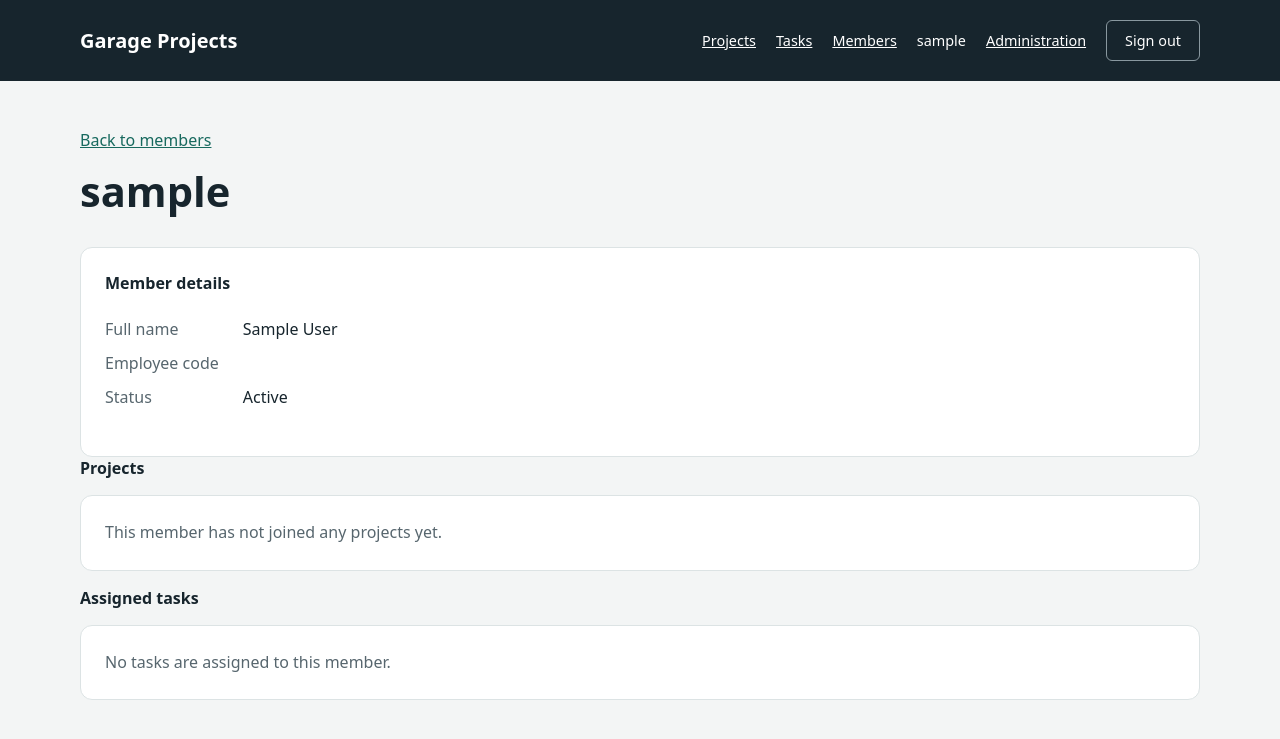
After one commit to Maksym-Murtazin/garage-projects, a Django app: page /members/1/ in a window 1280 px wide. The commit adds this page. Shown: the top 739 px of the page. Run offline with Django 5.2, Linux system fonts and the light colour scheme; the visitor is signed in with stand-in values (Sample User, id 1); data comes from the database, SQL or seed files in the repository; data that the repository does not hold is empty.

Commit message:
feat: Add member detail page

```diff
--- /dev/null
+++ b/members/templates/members/member_detail.html
@@ -0,0 +1,78 @@
+{% extends "base.html" %}
+
+{% block title %}{{ member.username }} | Garage Projects{% endblock %}
+
+{% block content %}
+  <section class="page-heading">
+    <a href="{% url 'members:member-list' %}">Back to members</a>
+    <h1>{{ member.username }}</h1>
+  </section>
+  <section class="panel">
+    <h2>Member details</h2>
+    <dl class="project-facts">
+      <dt>Full name</dt><dd>{{ member.get_full_name|default:"Not provided" }}</dd>
+      <dt>Employee code</dt><dd>{{ member.employee_code }}</dd>
+      <dt>Status</dt><dd>{{ member.is_active|yesno:"Active,Inactive" }}</dd>
+    </dl>
+  </section>
+  <section aria-labelledby="projects-heading">
+    <h2 id="projects-heading">Projects</h2>
+    {% if projects %}
+      <div class="table-container">
+        <table>
+          <caption class="visually-hidden">Projects for {{ member.username }}</caption>
+          <thead>
+            <tr>
+              <th scope="col">Project</th>
+              <th scope="col">Car</th>
+              <th scope="col">Status</th>
+            </tr>
+          </thead>
+          <tbody>
+            {% for project in projects %}
+              <tr>
+                <th scope="row"><a href="{{ project.get_absolute_url }}">{{ project.title }}</a></th>
+                <td>{{ project.manufacturer.name }} {{ project.model }} · {{ project.year }}</td>
+                <td>{{ project.get_status_display }}</td>
+              </tr>
+            {% endfor %}
+          </tbody>
+        </table>
+      </div>
+    {% else %}
+      <p class="panel muted">This member has not joined any projects yet.</p>
+    {% endif %}
+  </section>
+  <section aria-labelledby="tasks-heading">
+    <h2 id="tasks-heading">Assigned tasks</h2>
+    {% if tasks %}
+      <div class="table-container">
+        <table>
+          <caption class="visually-hidden">Tasks assigned to {{ member.username }}</caption>
+          <thead>
+            <tr>
+              <th scope="col">Task</th>
+              <th scope="col">Project</th>
+              <th scope="col">Status</th>
+              <th scope="col">Priority</th>
+              <th scope="col">Due date</th>
+            </tr>
+          </thead>
+          <tbody>
+            {% for task in tasks %}
+              <tr>
+                <th scope="row"><a href="{{ task.get_absolute_url }}">{{ task.title }}</a></th>
+                <td><a href="{{ task.project.get_absolute_url }}">{{ task.project.title }}</a></td>
+                <td>{{ task.get_status_display }}</td>
+                <td>{{ task.get_priority_display }}</td>
+                <td>{{ task.due_date|date:"M j, Y"|default:"No due date" }}</td>
+              </tr>
+            {% endfor %}
+          </tbody>
+        </table>
+      </div>
+    {% else %}
+      <p class="panel muted">No tasks are assigned to this member.</p>
+    {% endif %}
+  </section>
+{% endblock %}
--- a/members/templates/members/member_list.html
+++ b/members/templates/members/member_list.html
@@ -32,7 +32,7 @@
         <tbody>
           {% for member in members %}
             <tr>
-              <th scope="row">{{ member.username }}</th>
+              <th scope="row"><a href="{% url 'members:member-detail' member.pk %}">{{ member.username }}</a></th>
               <td>{{ member.get_full_name|default:"—" }}</td>
               <td>{{ member.employee_code }}</td>
               <td>{{ member.is_active|yesno:"Active,Inactive" }}</td>
--- a/members/urls.py
+++ b/members/urls.py
@@ -1,9 +1,10 @@
 from django.urls import path
 
-from .views import MemberListView
+from .views import MemberDetailView, MemberListView
 
 app_name = "members"
 
 urlpatterns = [
     path("", MemberListView.as_view(), name="member-list"),
+    path("<int:pk>/", MemberDetailView.as_view(), name="member-detail"),
 ]
--- a/members/views.py
+++ b/members/views.py
@@ -1,7 +1,7 @@
 from django.contrib.auth import get_user_model
 from django.contrib.auth.mixins import LoginRequiredMixin
 from django.db.models import Q
-from django.views.generic import ListView
+from django.views.generic import DetailView, ListView
 
 
 class MemberListView(LoginRequiredMixin, ListView):
@@ -26,3 +26,15 @@ class MemberListView(LoginRequiredMixin, ListView):
         context = super().get_context_data(**kwargs)
         context["query"] = self.request.GET.get("q", "").strip()
         return context
+
+
+class MemberDetailView(LoginRequiredMixin, DetailView):
+    model = get_user_model()
+    template_name = "members/member_detail.html"
+    context_object_name = "member"
+
+    def get_context_data(self, **kwargs):
+        context = super().get_context_data(**kwargs)
+        context["projects"] = self.object.car_projects.select_related("manufacturer")
+        context["tasks"] = self.object.assigned_tasks.select_related("project")
+        return context
--- a/workshop/templates/workshop/carproject_detail.html
+++ b/workshop/templates/workshop/carproject_detail.html
@@ -30,7 +30,7 @@
       <h2>Project team</h2>
       <ul class="team-list">
         {% for member in project.members.all %}
-          <li>{{ member }} <span class="muted">· {{ member.employee_code }}</span></li>
+          <li><a href="{% url 'members:member-detail' member.pk %}">{{ member }}</a> <span class="muted">· {{ member.employee_code }}</span></li>
         {% empty %}
           <li class="muted">No members have joined this project yet.</li>
         {% endfor %}
--- a/workshop/templates/workshop/task_detail.html
+++ b/workshop/templates/workshop/task_detail.html
@@ -26,7 +26,7 @@
         <dt>Assignee</dt>
         <dd>
           {% if task.assignee %}
-            {{ task.assignee }} <span class="muted">· {{ task.assignee.employee_code }}</span>
+            <a href="{% url 'members:member-detail' task.assignee.pk %}">{{ task.assignee }}</a> <span class="muted">· {{ task.assignee.employee_code }}</span>
           {% else %}
             Unassigned
           {% endif %}
```
Also changed, not shown: members/tests/test_views.py (+63 -0 lines), README.md.
